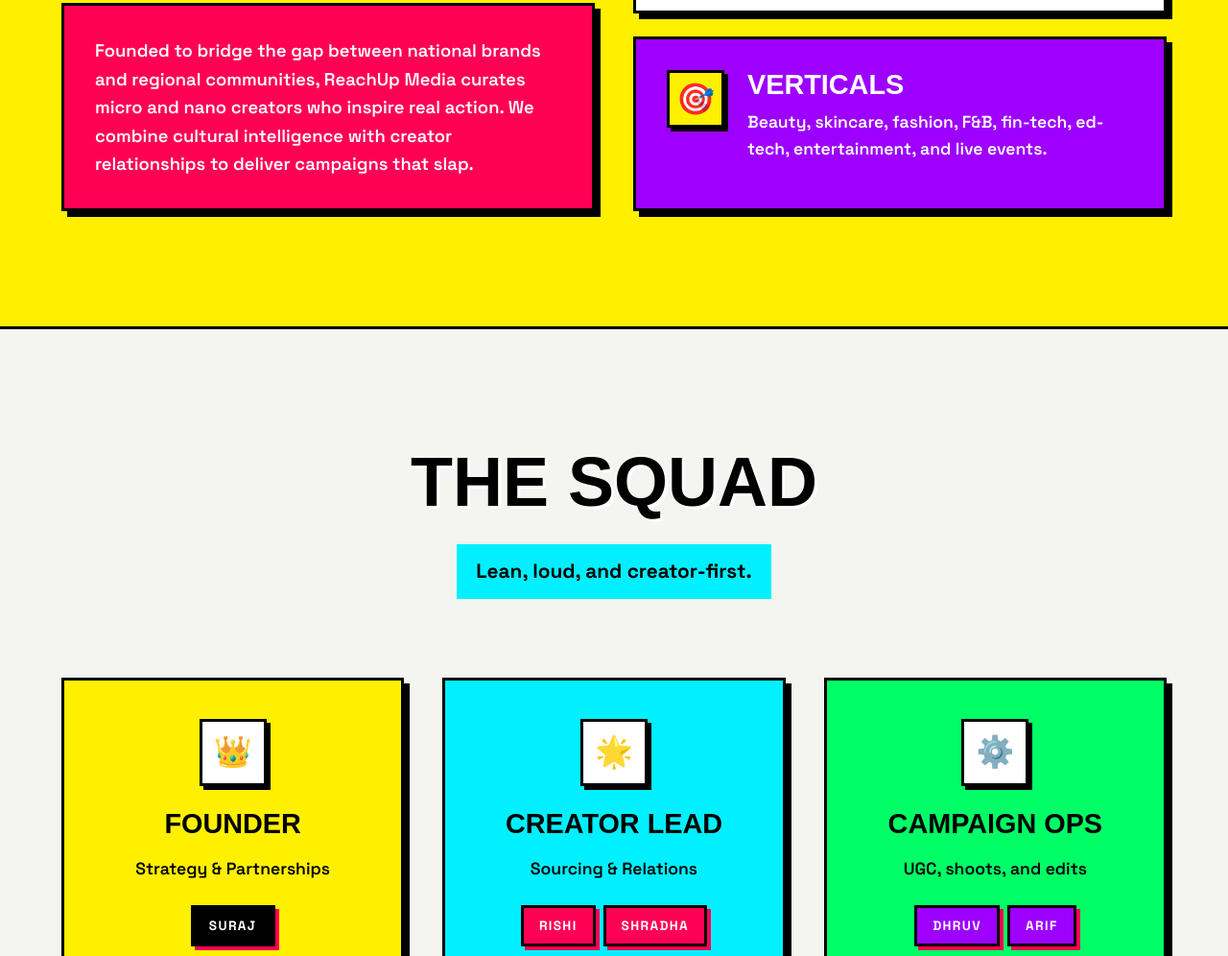
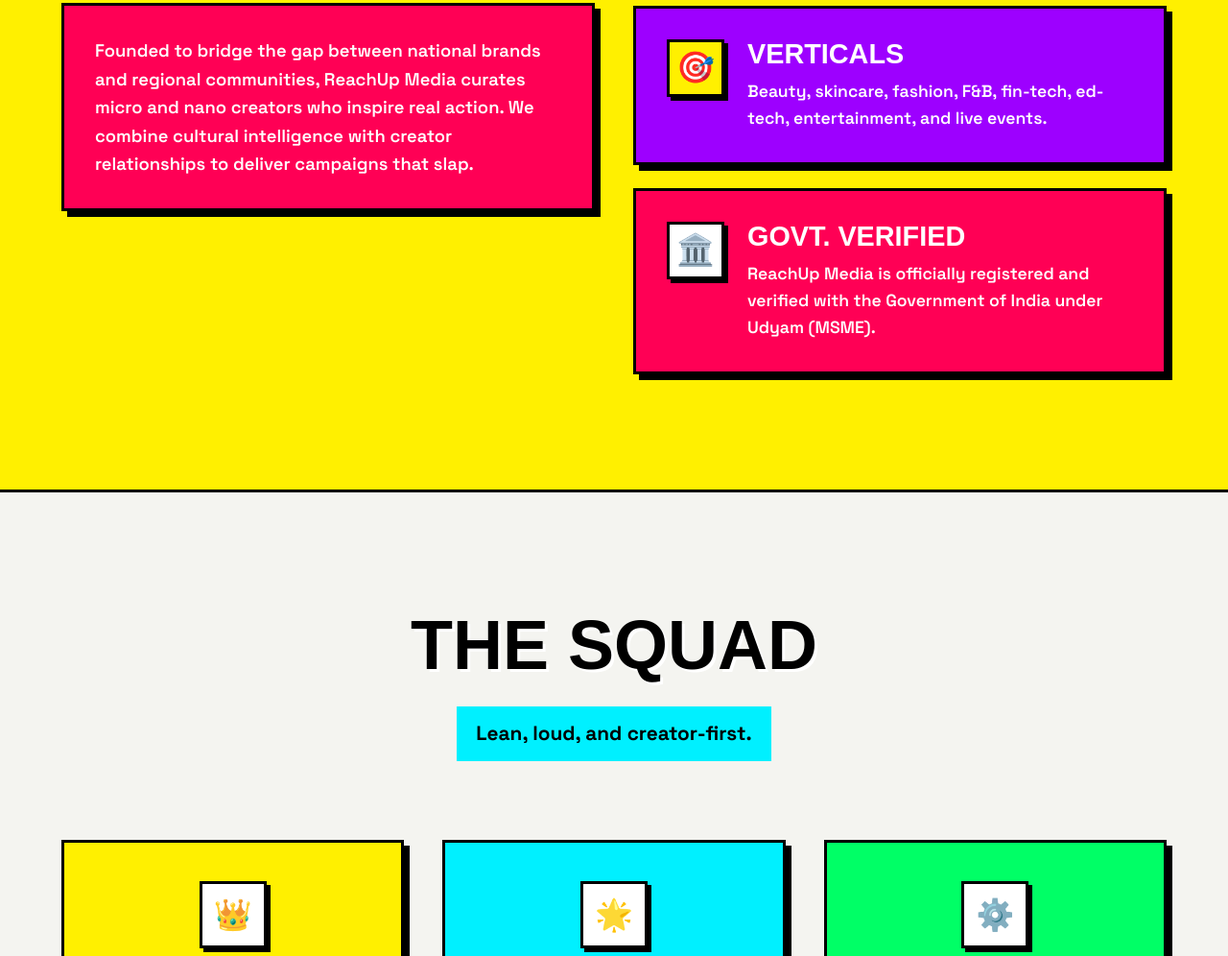
Before and after one commit to dextiii09/ReachuMedia, a plain HTML site: page about.html in a window 1280 px wide. Shown: the part 1030-2026 px from the top of the page at 96% size. Drawn offline with Linux system fonts and the light colour scheme; a web font is replaced by a local one.

Commit message:
Add Udyam verification to About page

```diff
--- a/about.html
+++ b/about.html
@@ -96,6 +96,14 @@
             </p>
           </div>
         </div>
+        <div class="card"
+          style="padding: 32px; display: flex; align-items: flex-start; gap: 24px; background: var(--accent-magenta); color: #fff;">
+          <div class="icon-box" style="margin: 0; min-width: 60px; height: 60px; background: #fff;">🏛️</div>
+          <div>
+            <h3 style="margin-bottom: 8px; color: #fff;">Govt. Verified</h3>
+            <p style="color: #fff;">ReachUp Media is officially registered and verified with the Government of India under Udyam (MSME).</p>
+          </div>
+        </div>
       </div>
     </div>
   </section>
```
